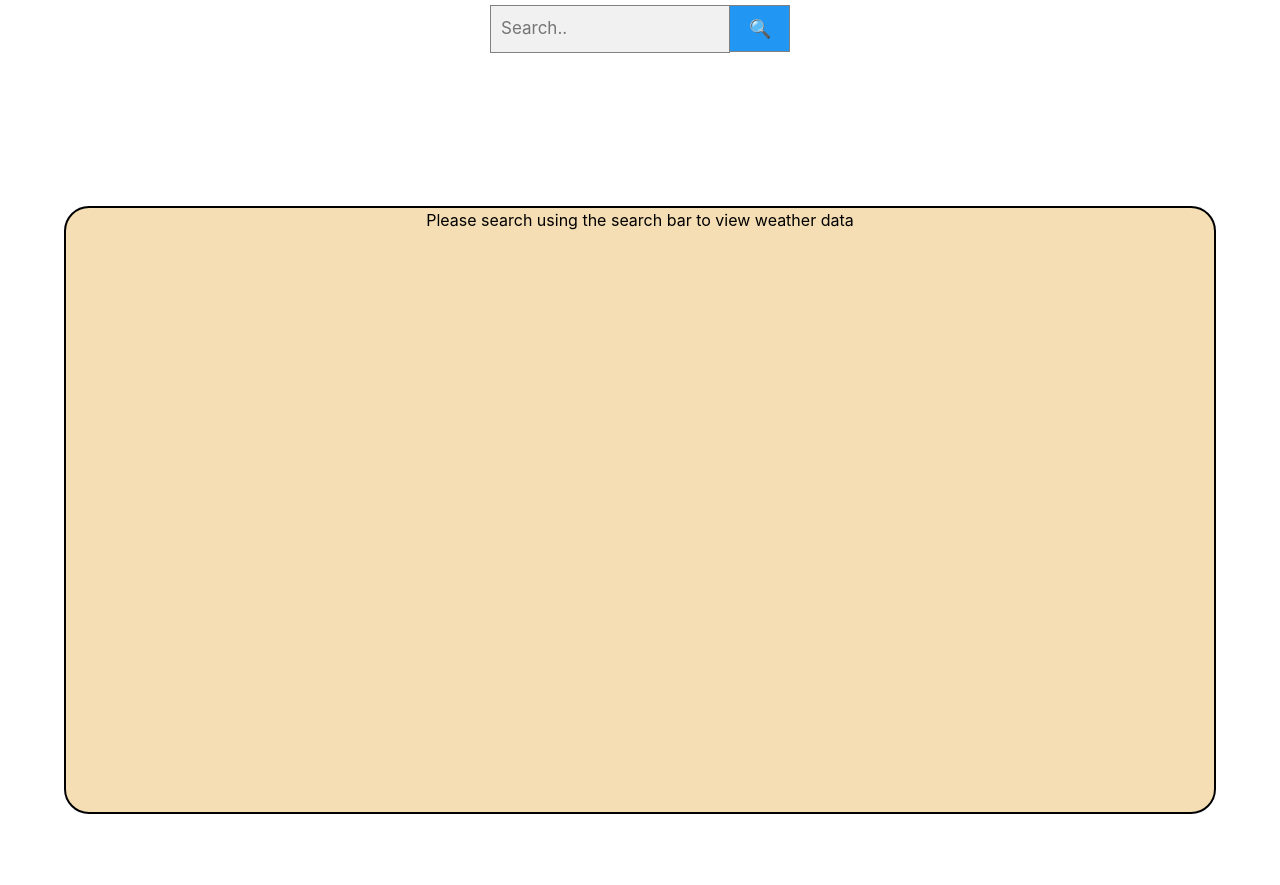
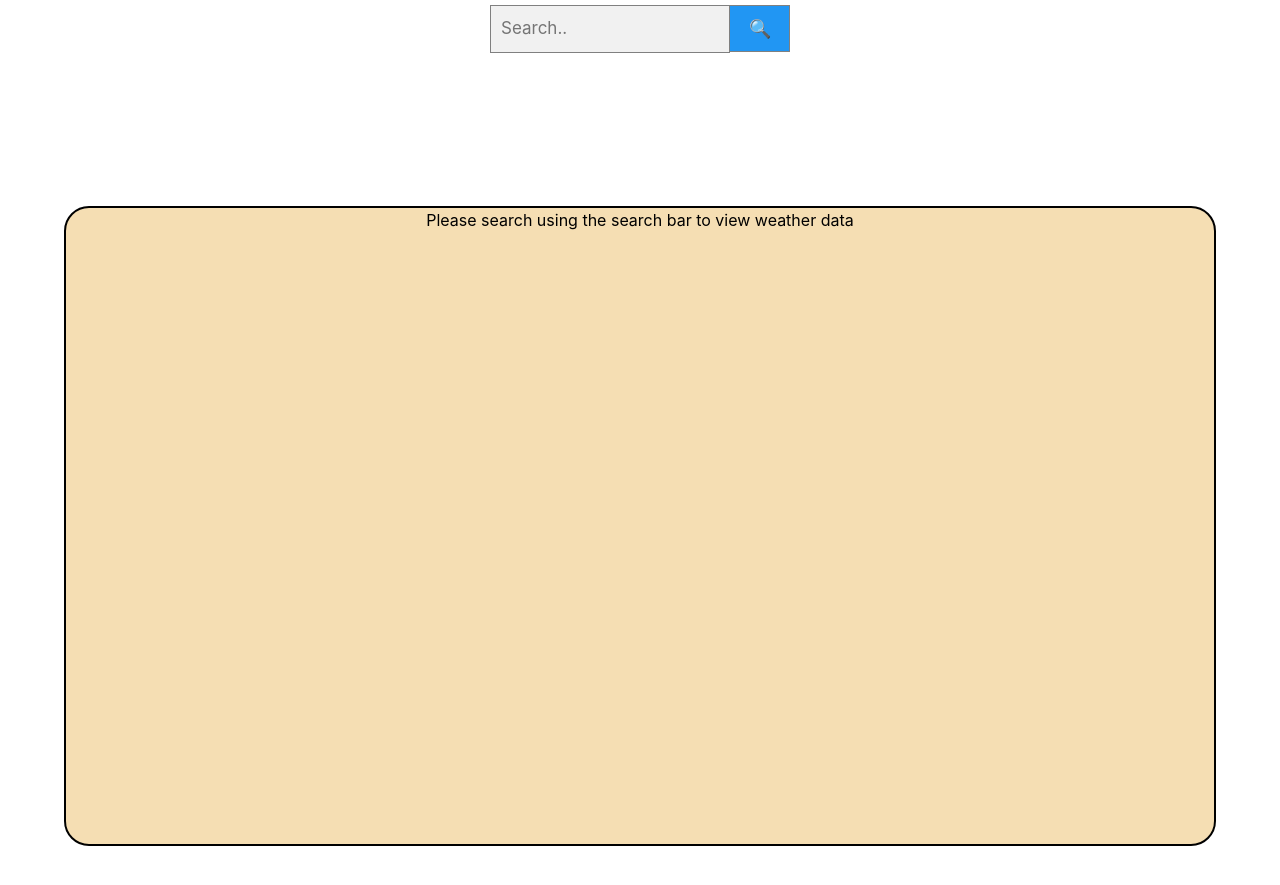
Before and after one commit to AndrewHyslop12/AndrewHyslop12.github.io, a plain HTML site: page weather_app.html in a window 1280 px wide. Shown: the part 51-936 px from the top of the page. Drawn offline with nearby package versions, Linux system fonts and the light colour scheme.

Commit message:
Update style.css

```diff
--- a/styles/style.css
+++ b/styles/style.css
@@ -10,7 +10,7 @@ h1{
 }
 #box{
     background-color: wheat;
-    height: 76%;
+    height: 80%;
     width: 90%;
     margin-top: 12%;
     margin-left: 5%;
```
